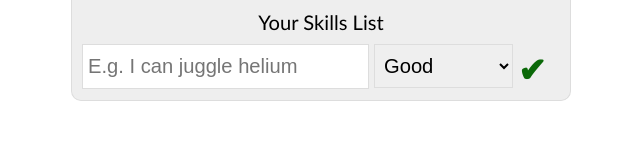
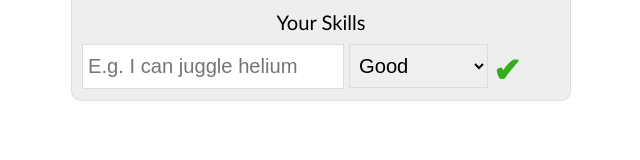
Before and after one commit to bradleydeutsch/skills, a plain HTML site: page index.html in a window 1280 px wide. Shown: the whole page, without its empty margins (319-959 px from the left). Drawn offline with Linux system fonts and the light colour scheme.

Commit message:
Style tweeks

```diff
--- a/assets/sass/_colours.sass
+++ b/assets/sass/_colours.sass
@@ -1,7 +1,7 @@
 $background: #EEEEEE
 $border: #DDDDDD
 $error: #DB0E0E
-$done: #0B6909
+$done: #34AD1C
 
 $white: #FFFFFF
 
--- a/assets/sass/main.sass
+++ b/assets/sass/main.sass
@@ -6,6 +6,9 @@
 +global-reset
 
 /***** Page Default *****/
+
+*
+	outline: none
 
 .hidden
 	display: none !important
@@ -80,7 +83,7 @@ div#skillsContainer
 			margin-right: 5px
 			font-size: 120%
 		input
-			width: 275px
+			width: 250px
 		select
 			padding: 9px 5px
 		a#addSkill
--- a/index.html
+++ b/index.html
@@ -11,7 +11,7 @@
 				<h1>Please wait...</h1>
 			</div>
 			<div id="skillsContainer" class="hidden">
-				<h1>Your Skills List</h1>
+				<h1>Your Skills</h1>
 
 				<ul id="skills"></ul>
 
```
Also changed, not shown: tests/fixtures/app.html (+2 -2 lines), assets/css/main.css.
